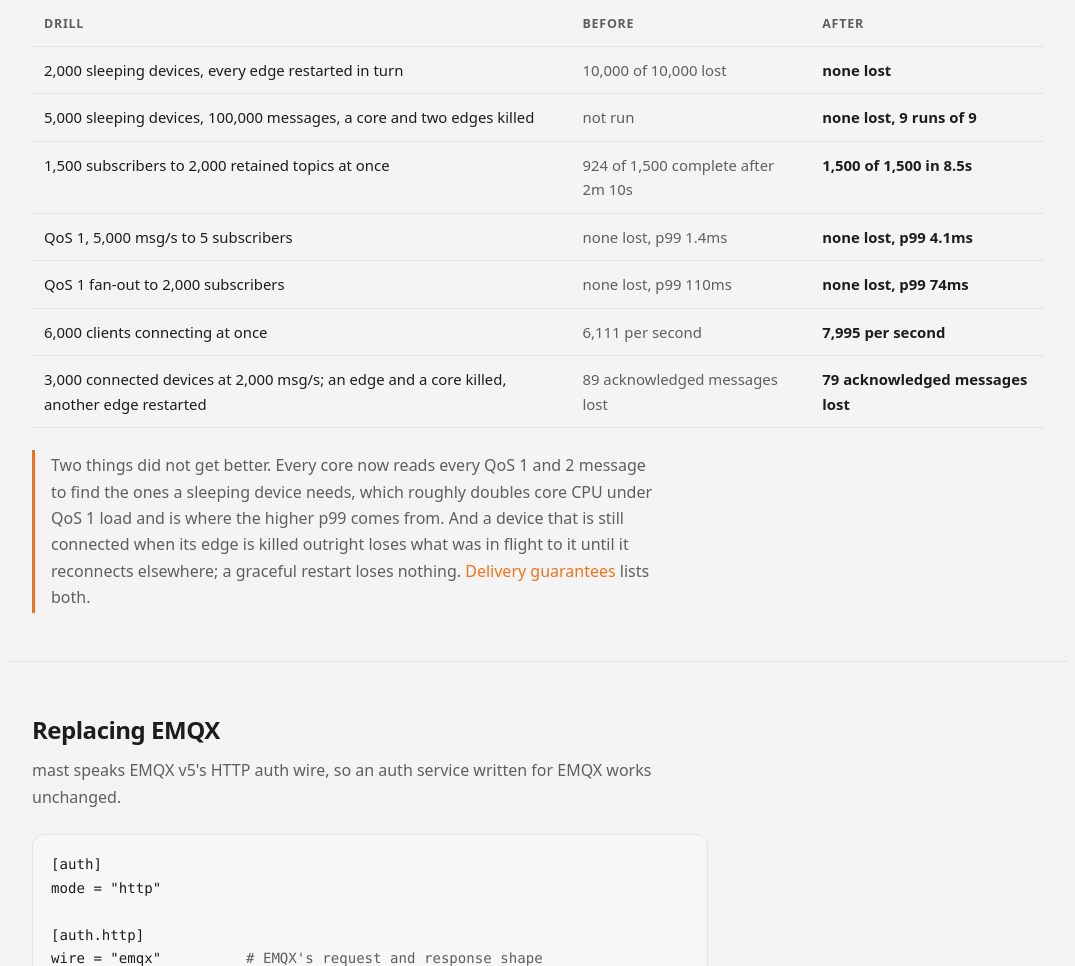
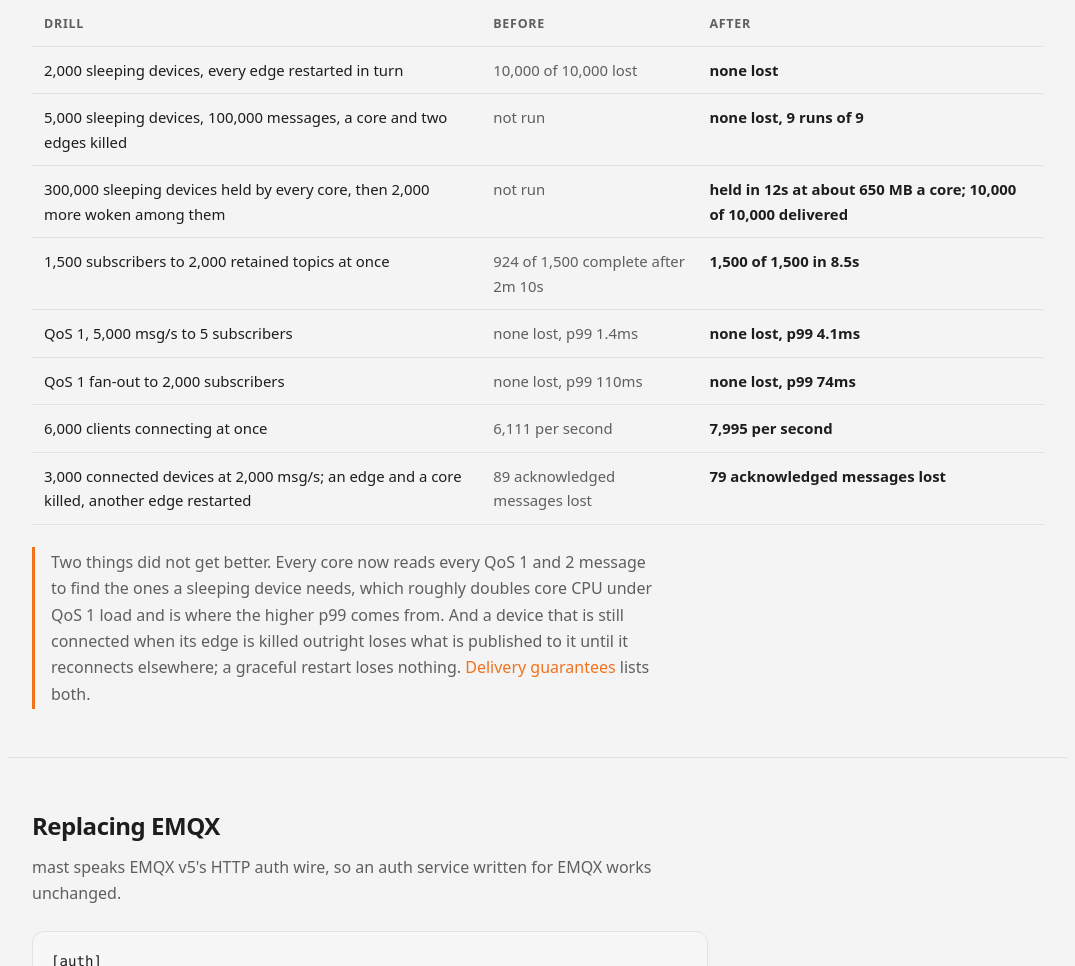
Before and after one commit to mastmq/mastmq.github.io, an Astro site: page / in a window 1280 px wide. Shown: the part 3304-4270 px from the top of the page, without its empty margins (102-1177 px from the left). Built offline with nearby package versions, Linux system fonts and the light colour scheme; Astro itself is replaced by a stand-in of ours.

Commit message:
feat(site): the 300k drill, and the edge-crash window said plainly
The results table now has the 300,000 sleeping sessions drill. The delivery note said a crashed edge loses messages "briefly", which undersold it: what is published to its sleepers is lost until they reconnect elsewhere.

```diff
--- a/src/data/site.ts
+++ b/src/data/site.ts
@@ -121,6 +121,11 @@ export const drills = {
       after: 'none lost, 9 runs of 9',
     },
     {
+      drill: '300,000 sleeping devices held by every core, then 2,000 more woken among them',
+      before: 'not run',
+      after: 'held in 12s at about 650 MB a core; 10,000 of 10,000 delivered',
+    },
+    {
       drill: '1,500 subscribers to 2,000 retained topics at once',
       before: '924 of 1,500 complete after 2m 10s',
       after: '1,500 of 1,500 in 8.5s',
--- a/src/pages/index.astro
+++ b/src/pages/index.astro
@@ -92,7 +92,7 @@ mast --role=edge   <span class="c"># MQTT listeners, stateless, joins core as a
         Two things did not get better. Every core now reads every QoS 1 and 2 message to
         find the ones a sleeping device needs, which roughly doubles core CPU under QoS 1
         load and is where the higher p99 comes from. And a device that is still connected
-        when its edge is killed outright loses what was in flight to it until it reconnects
+        when its edge is killed outright loses what is published to it until it reconnects
         elsewhere; a graceful restart loses nothing. <a href={site.deliveryGuide}>Delivery
         guarantees</a> lists both.
       </p>
```
Also changed, not shown: docs/index.html (+1 -1 lines).
